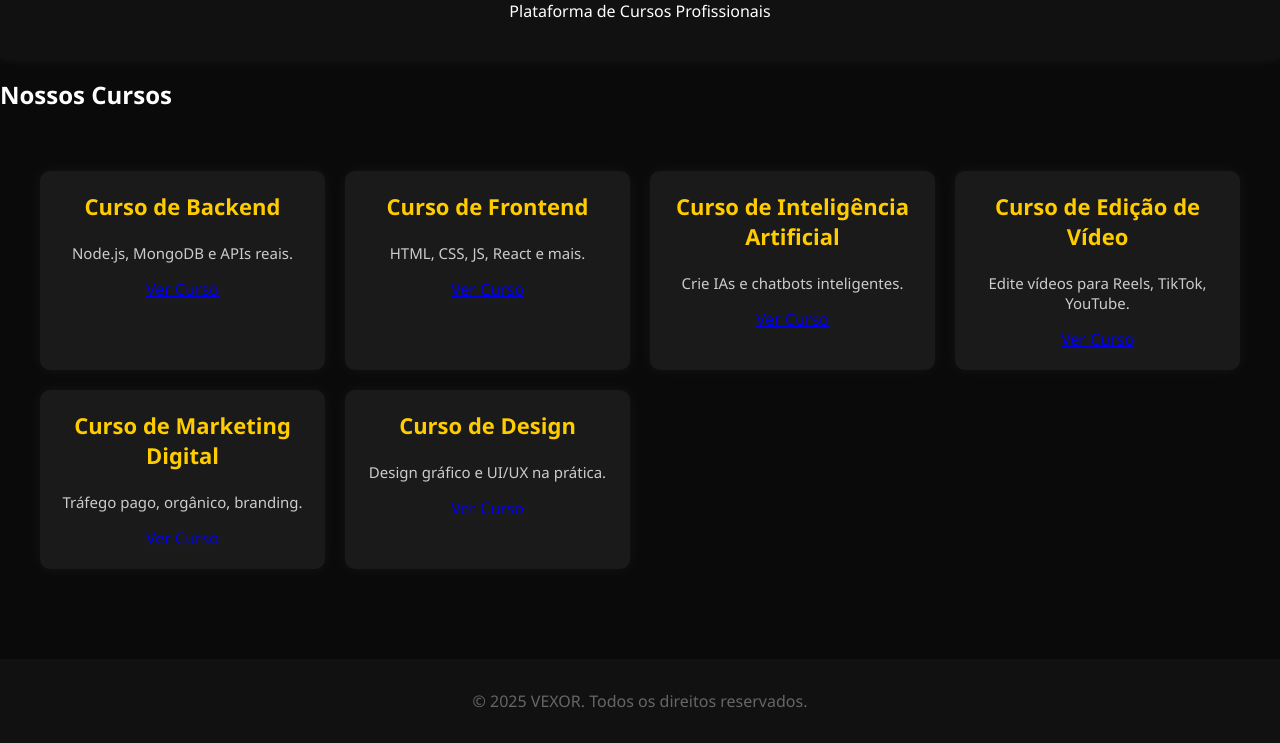
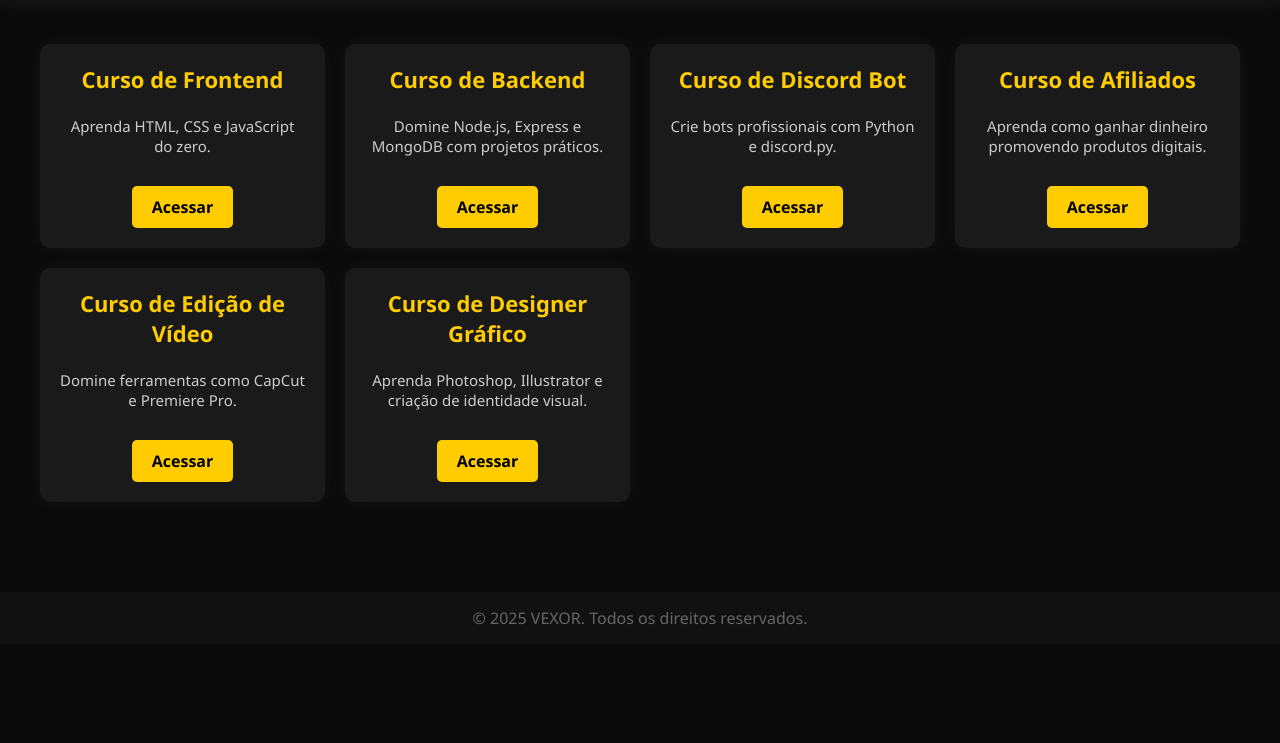
Before and after one commit to Vitor-Weny/vexor-site2, a plain HTML site: page index.html in a window 1280 px wide. Shown: the part 79-822 px from the top of the page. After the commit the page ends 800 px from the top, so only its background shows below. Drawn offline with Linux system fonts and the light colour scheme.

Commit message:
Update index.html

```diff
--- a/index.html
+++ b/index.html
@@ -2,56 +2,57 @@
 <html lang="pt-BR">
 <head>
   <meta charset="UTF-8" />
-  <meta name="viewport" content="width=device-width, initial-scale=1.0" />
+  <meta name="viewport" content="width=device-width, initial-scale=1.0"/>
   <title>VEXOR - Plataforma de Cursos</title>
   <link rel="stylesheet" href="style.css" />
 </head>
 <body>
+
   <header>
-    <h1>VEXOR</h1>
-    <p>Plataforma de Cursos Profissionais</p>
+    <h1>VEXOR Cursos Profissionais</h1>
   </header>
 
-  <main>
-    <section class="cursos">
-      <h2>Nossos Cursos</h2>
-      <div class="container-cursos">
+  <main class="container-cursos">
+    <div class="curso">
+      <h3>Curso de Frontend</h3>
+      <p>Aprenda HTML, CSS e JavaScript do zero.</p>
+      <a class="botao-comprar" href="frontend.html">Acessar</a>
+    </div>
+
     <div class="curso">
       <h3>Curso de Backend</h3>
-          <p>Node.js, MongoDB e APIs reais.</p>
-          <a href="backend.html">Ver Curso</a>
+      <p>Domine Node.js, Express e MongoDB com projetos práticos.</p>
+      <a class="botao-comprar" href="backend.html">Acessar</a>
     </div>
+
     <div class="curso">
-          <h3>Curso de Frontend</h3>
-          <p>HTML, CSS, JS, React e mais.</p>
-          <a href="frontend.html">Ver Curso</a>
+      <h3>Curso de Discord Bot</h3>
+      <p>Crie bots profissionais com Python e discord.py.</p>
+      <a class="botao-comprar" href="discordbot.html">Acessar</a>
     </div>
+
     <div class="curso">
-          <h3>Curso de Inteligência Artificial</h3>
-          <p>Crie IAs e chatbots inteligentes.</p>
-          <a href="ia.html">Ver Curso</a>
+      <h3>Curso de Afiliados</h3>
+      <p>Aprenda como ganhar dinheiro promovendo produtos digitais.</p>
+      <a class="botao-comprar" href="afiliado.html">Acessar</a>
     </div>
+
     <div class="curso">
       <h3>Curso de Edição de Vídeo</h3>
-          <p>Edite vídeos para Reels, TikTok, YouTube.</p>
-          <a href="edicao.html">Ver Curso</a>
+      <p>Domine ferramentas como CapCut e Premiere Pro.</p>
+      <a class="botao-comprar" href="edicao.html">Acessar</a>
     </div>
+
     <div class="curso">
-          <h3>Curso de Marketing Digital</h3>
-          <p>Tráfego pago, orgânico, branding.</p>
-          <a href="marketing.html">Ver Curso</a>
+      <h3>Curso de Designer Gráfico</h3>
+      <p>Aprenda Photoshop, Illustrator e criação de identidade visual.</p>
+      <a class="botao-comprar" href="design.html">Acessar</a>
     </div>
-        <div class="curso">
-          <h3>Curso de Design</h3>
-          <p>Design gráfico e UI/UX na prática.</p>
-          <a href="design.html">Ver Curso</a>
-        </div>
-      </div>
-    </section>
   </main>
 
   <footer>
-    <p>&copy; 2025 VEXOR. Todos os direitos reservados.</p>
+    © 2025 VEXOR. Todos os direitos reservados.
   </footer>
+
 </body>
 </html>
```
Lines whose indentation alone changed are shown as unchanged.
